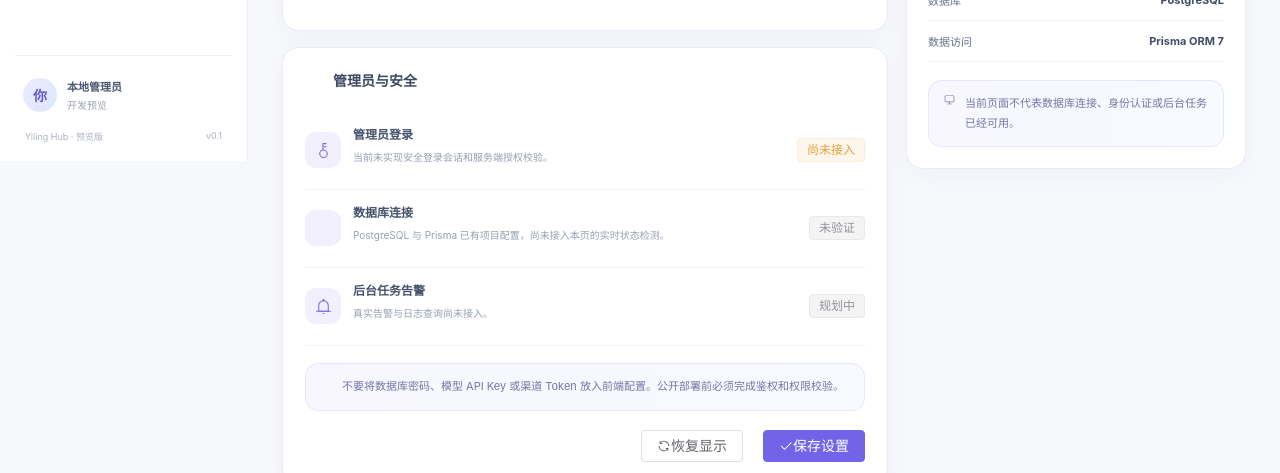
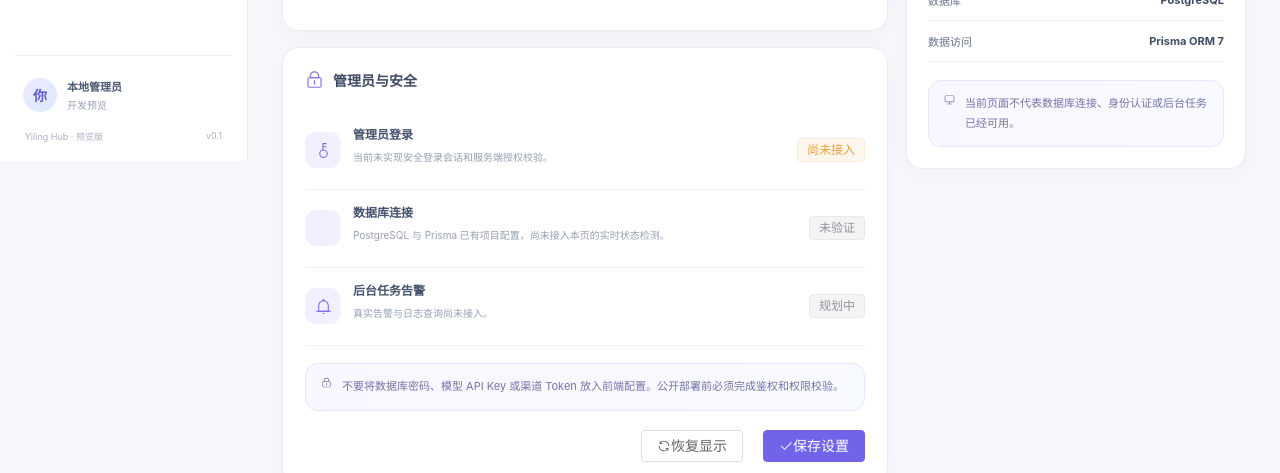
Before and after one commit to is0612/yiling-hub, a Nuxt app: page /settings in a window 1280 px wide. Shown: the part 639-1112 px from the top of the page. Built offline with nearby package versions, Linux system fonts and the light colour scheme.

Commit message:
修复 Element Plus 图标引用

```diff
--- a/app/pages/settings.vue
+++ b/app/pages/settings.vue
@@ -1,5 +1,5 @@
 <script setup lang="ts">
-import { Bell, Check, Database, Key, Monitor, Refresh, ShieldCheck } from "@element-plus/icons-vue";
+import { Bell, Check, Database, Key, Monitor, Refresh, Lock } from "@element-plus/icons-vue";
 import { ElMessage } from "element-plus";
 
 const instanceName = ref("羚枢 · 本地工作空间");
@@ -29,11 +29,11 @@ function saveSettings() {
           <div class="toggle-row"><div><strong>演示通知</strong><p class="form-help">在演示操作完成时显示提示消息。</p></div><el-switch v-model="enableDemoNotifications" /></div>
         </section>
         <section class="surface form-section" style="margin-top:16px">
-          <div class="form-title"><el-icon class="setting-icon"><ShieldCheck /></el-icon>管理员与安全</div>
+          <div class="form-title"><el-icon class="setting-icon"><Lock /></el-icon>管理员与安全</div>
           <div class="security-row"><div class="security-symbol"><el-icon><Key /></el-icon></div><div class="character-info"><strong>管理员登录</strong><p class="form-help">当前未实现安全登录会话和服务端授权校验。</p></div><el-tag type="warning" effect="light">尚未接入</el-tag></div>
           <div class="security-row"><div class="security-symbol"><el-icon><Database /></el-icon></div><div class="character-info"><strong>数据库连接</strong><p class="form-help">PostgreSQL 与 Prisma 已有项目配置，尚未接入本页的实时状态检测。</p></div><el-tag type="info" effect="light">未验证</el-tag></div>
           <div class="security-row"><div class="security-symbol"><el-icon><Bell /></el-icon></div><div class="character-info"><strong>后台任务告警</strong><p class="form-help">真实告警与日志查询尚未接入。</p></div><el-tag type="info" effect="light">规划中</el-tag></div>
-          <div class="info-callout" style="margin-top:17px"><el-icon><ShieldCheck /></el-icon><span>不要将数据库密码、模型 API Key 或渠道 Token 放入前端配置。公开部署前必须完成鉴权和权限校验。</span></div>
+          <div class="info-callout" style="margin-top:17px"><el-icon><Lock /></el-icon><span>不要将数据库密码、模型 API Key 或渠道 Token 放入前端配置。公开部署前必须完成鉴权和权限校验。</span></div>
           <div class="form-actions"><el-button @click="ElMessage.info('演示设置已刷新。')"><el-icon><Refresh /></el-icon>恢复显示</el-button><el-button type="primary" @click="saveSettings"><el-icon><Check /></el-icon>保存设置</el-button></div>
         </section>
       </div>
```
